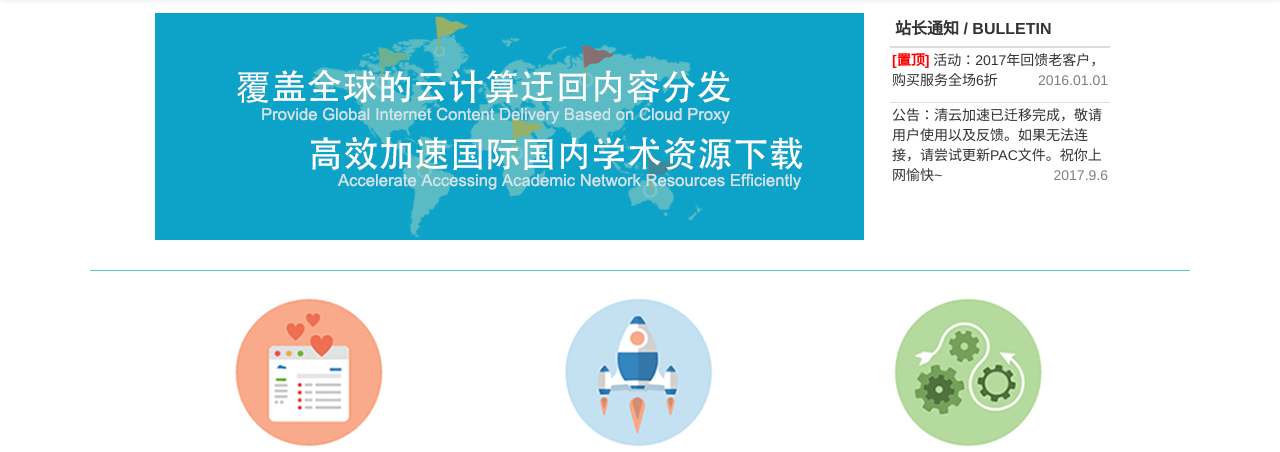
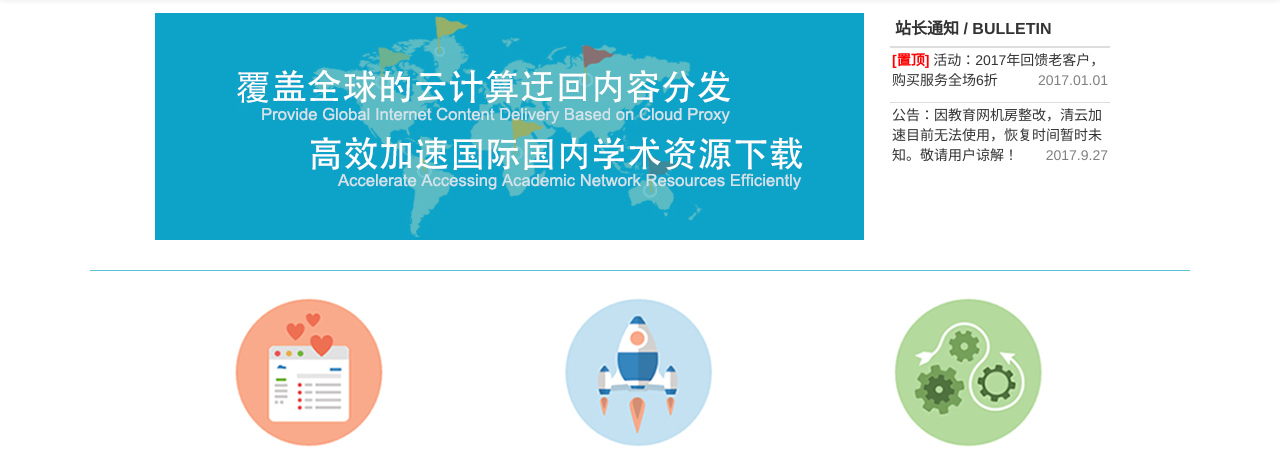
Before and after one commit to flyz1360/scholarcloud, a Django app: template templates/index.html in a window 1280 px wide. Shown: the part 77-529 px from the top of the page. Run offline with Django 3.2, Linux system fonts and the light colour scheme; the template is opened without the code that fills it, so the values that code supplies are empty; parts of the project's set-up code (start-up, migrations or seed data) failed here and were passed over; some libraries are stand-ins or nearby versions.

Commit message:
modify bulletin

```diff
--- a/templates/index.html
+++ b/templates/index.html
@@ -47,8 +47,8 @@
                         <tr><th style="padding: 0px 5px 5px 5px">站长通知 / BULLETIN</th></tr>
                     </thead>
                     <tbody >
-                        <tr><td style="padding: 2px"><strong>[置顶]</strong> 活动：2017年回馈老客户，购买服务全场6折<p>2016.01.01</p></td></tr>
-						<tr><td style="padding: 2px">公告：清云加速已迁移完成，敬请用户使用以及反馈。如果无法连接，请尝试更新PAC文件。祝你上网愉快~<p>2017.9.6</p></td></tr>
+                        <tr><td style="padding: 2px"><strong>[置顶]</strong> 活动：2017年回馈老客户，购买服务全场6折<p>2017.01.01</p></td></tr>
+						<tr><td style="padding: 2px">公告：因教育网机房整改，清云加速目前无法使用，恢复时间暂时未知。敬请用户谅解！<p>2017.9.27</p></td></tr>
 						<!-- <tr><td style="padding: 2px">公告：支付宝即时到账服务续约中，在线支付功能受到影响，预计1个工作日后恢复。<p>2016.12.12</p></td></tr> -->
                         <!--<tr><td style="padding: 2px">公告：11月28日服务器机房DNS解析故障 影响服务使用及支付功能 现已维修完成。<p>2016.11.28</p></td></tr>-->
 
```
